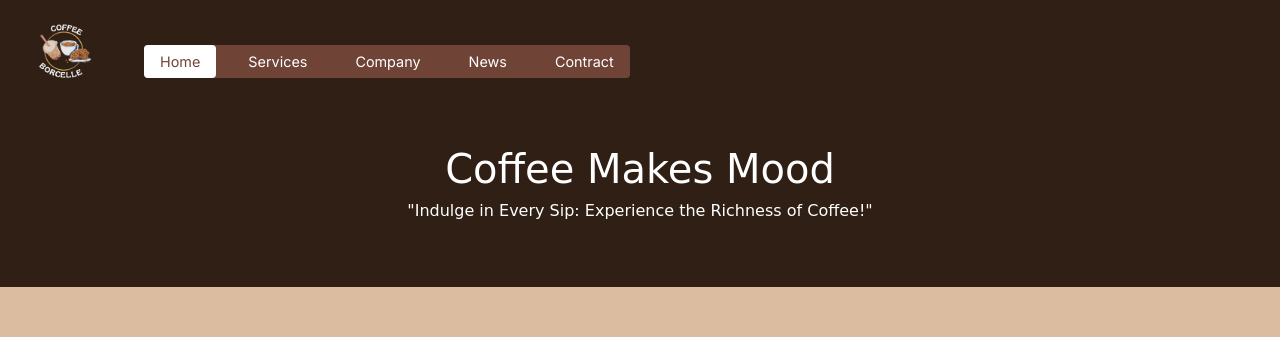
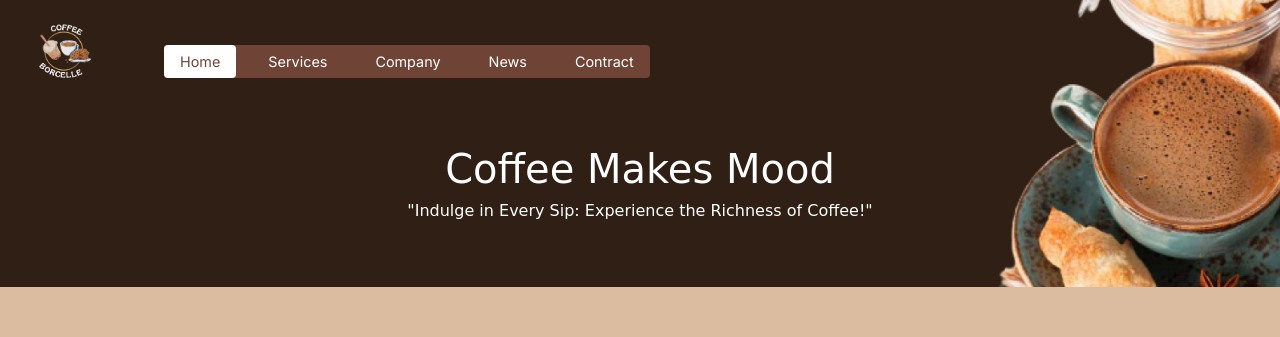
Before and after one commit to dev-rafiu/coffee-borcelle, a website built with Vite: page index.html in a window 1280 px wide. Shown: the top 337 px of the page. Built offline with nearby package versions, Linux system fonts and the light colour scheme; a web font is replaced by a local one.

Commit message:
add landing page coffee image

```diff
--- a/index.html
+++ b/index.html
@@ -17,7 +17,7 @@
   <body>
     <header class="primary-header bg-landing-page text-foreground">
       <div class="container">
-        <div class="header__container-top flex items-center py-5">
+        <div class="header__container-top flex items-center gap-5 py-5">
           <div class="logo-wrapper flex items-center justify-center">
             <a href="/">
               <img src="/images/logo.png" class="w-28 object-cover" />
--- a/style.css
+++ b/style.css
@@ -21,6 +21,13 @@ h2 {
 }
 
 /* landing page */
+
+.primary-header {
+  background-image: url(./public/images/landing-page-img.png);
+  background-position: right;
+  background-size: 800px;
+  background-repeat: no-repeat;
+}
 
 .logo {
   font-size: 1.5rem;
@@ -62,6 +69,10 @@ h2 {
 }
 
 @media (max-width: 35em) {
+  .primary-header {
+    background-image: none;
+  }
+
   .header__container-top {
     justify-content: space-between;
   }
```
Also changed, not shown: public/images/landing-page-img.png (renamed from public/images/image-removebg-preview (2) 1.png).
